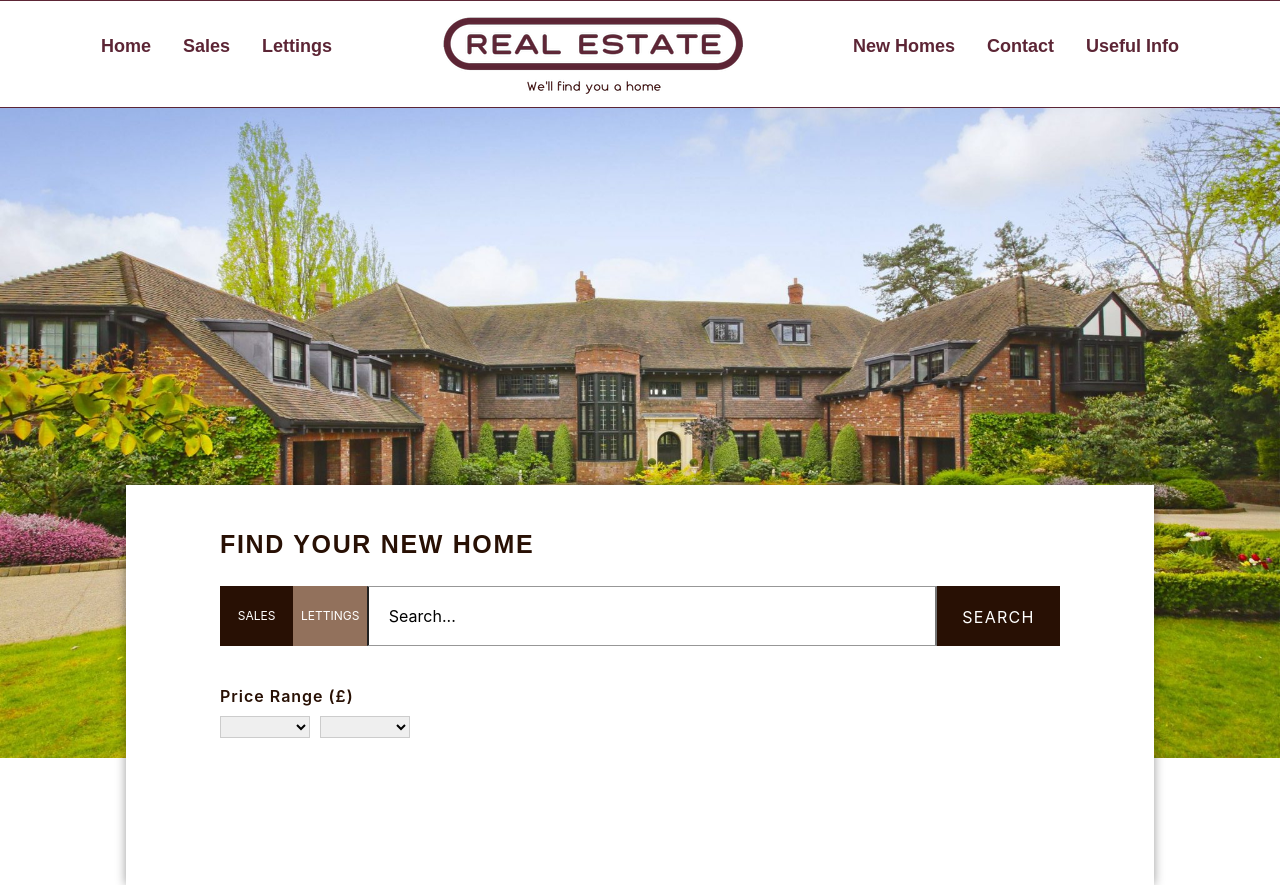
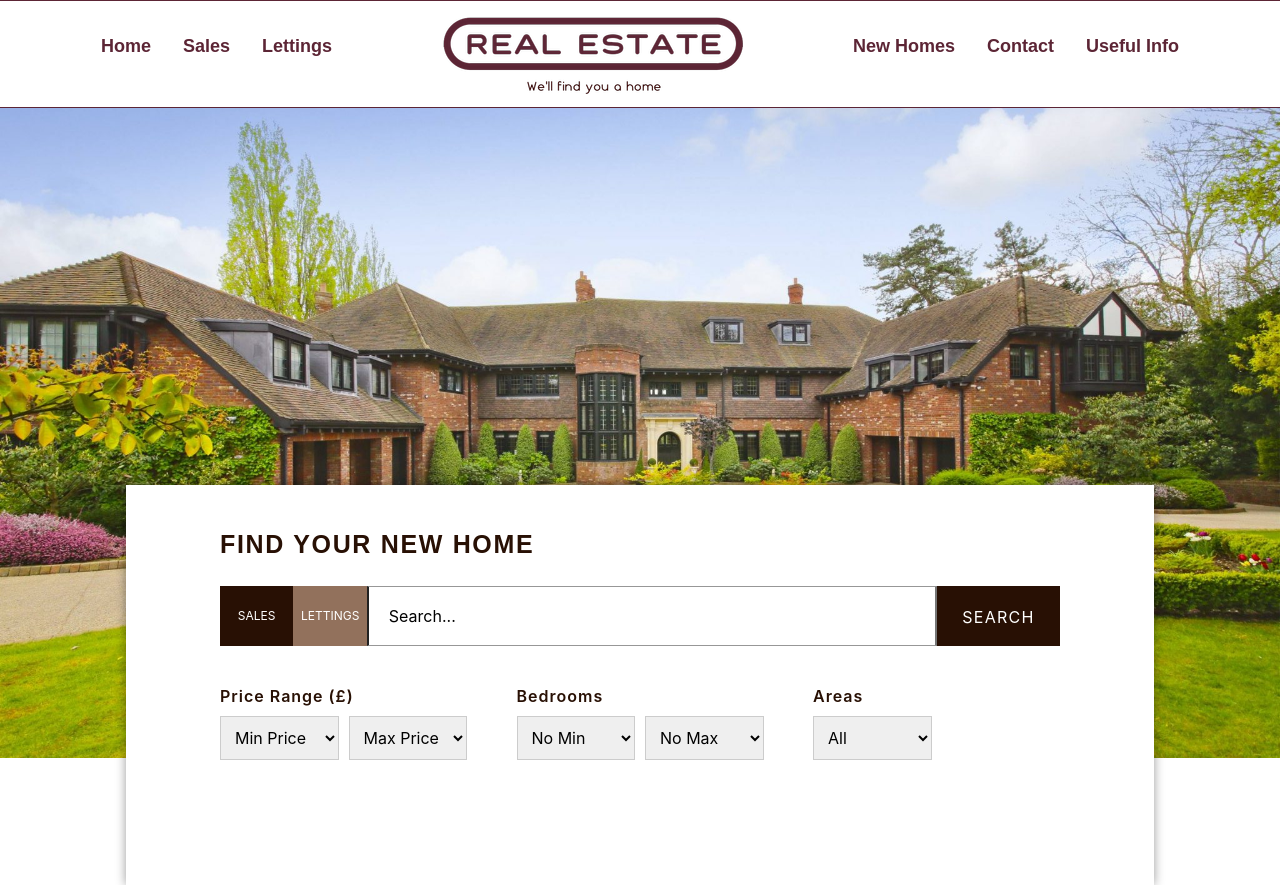
Before and after one commit to ChrisJonathan22/Real-Estate, a React (Create React App) app in the folder root/frontend/: page / in a window 1280 px wide. Built offline with nearby package versions, Linux system fonts and the light colour scheme; a web font is replaced by a local one.

Commit message:
I've added a bedroom range and a selection of locations.

```diff
--- a/root/frontend/src/components/SearchForm/SearchForm.js
+++ b/root/frontend/src/components/SearchForm/SearchForm.js
@@ -5,7 +5,11 @@ export default class SearchForm extends Component {
     constructor (props) {
         super(props);
         this.state = {
-            type: "sales"
+            type: "sales",
+            minPrice: '',
+            maxPrice: '',
+            minBed: '',
+            maxBed: ''
         }
     }
     render() {
@@ -90,6 +94,67 @@ export default class SearchForm extends Component {
                                 }
                             </div>
                         </div>
+
+                        <div className="option_control dual_option">
+                            <label for="min-price">Bedrooms</label>
+                            <div className="SumoSelect sumo_min_price" tabIndex="0" role="button" aria-expanded="false">
+                                <select className="select_sm SumoUnder" id="min_price" tabindex="1">
+                                    <option className="bprice" value="0" selected="">No Min</option>
+                                    <option className="bprice" value="1">1</option>
+                                    <option className="bprice" value="2">2</option>
+                                    <option className="bprice" value="3">3</option>
+                                    <option className="bprice" value="4">4</option>
+                                    <option className="bprice" value="5">5</option>
+                                    <option className="bprice" value="6">6</option>
+                                    <option className="bprice" value="7">7</option>
+                                    <option className="bprice" value="8">8</option>
+                                    <option className="bprice" value="9">9</option>
+                                </select>
+                            </div>
+                            <div class="SumoSelect sumo_max-price" tabindex="0" role="button" aria-expanded="true">
+                                <select className="select_sm SumoUnder" id="min_price" tabindex="1">
+                                    <option className="rprice" value="0" selected="">No Max</option>
+                                    <option className="rprice" value="2">2</option>
+                                    <option className="rprice" value="3">3</option>
+                                    <option className="rprice" value="4">4</option>
+                                    <option className="rprice" value="5">5</option>
+                                    <option className="rprice" value="6">6</option>
+                                    <option className="rprice" value="7">7</option>
+                                    <option className="rprice" value="8">8</option>
+                                    <option className="rprice" value="9">9</option>
+                                    <option className="rprice" value="10">10</option>
+                                </select>
+                            </div>
+                            </div>
+
+
+                            <div class="option_control areas">
+                                <label for="areas">Areas</label>
+                                <div class="SumoSelect sumo_areas" tabindex="0" role="button" aria-expanded="true">
+                                    <select class="select-lg SumoUnder" id="areas" name="areas" tabindex="-1">
+                                        <option value="" selected="">All</option>
+                                        <option value="aldenham">Aldenham</option>
+                                        <option value="arkley">Arkley</option>
+                                        <option value="barnet">Barnet</option>
+                                        <option value="borehamwood">Borehamwood</option>
+                                        <option value="east-finchley">East Finchley</option>
+                                        <option value="elstree">Elstree</option>
+                                        <option value="finchley">Finchley</option>
+                                        <option value="hadley-green">Hadley Green</option>
+                                        <option value="hadley-wood">Hadley Wood</option>
+                                        <option value="hendon">Hendon</option>
+                                        <option value="mill-hill">Mill Hill</option>
+                                        <option value="north-finchley">North Finchley</option>
+                                        <option value="oakleigh-park">Oakleigh Park</option>
+                                        <option value="other">Other</option>
+                                        <option value="radlett">Radlett</option>
+                                        <option value="totteridge">Totteridge</option>
+                                        <option value="west-finchley">West Finchley</option>
+                                        <option value="whetstone">Whetstone</option>
+                                        <option value="woodside-park">Woodside Park</option>
+                                    </select>
+                                </div>
+                            </div>
                         <div className="option_control dual_option"></div>
 
                     </div>
--- a/root/frontend/src/components/SearchForm/SearchForm.scss
+++ b/root/frontend/src/components/SearchForm/SearchForm.scss
@@ -111,7 +111,7 @@
 
         @media screen and (min-width: 1100px) {
             .dual_option {
-                max-width: 190px;
+                // max-width: 190px;
             }
 
             .option_control {
@@ -119,7 +119,7 @@
             }
         }
 
-        .dual_option {
+        .dual_option, .areas {
             display: -webkit-box;
             display: -ms-flexbox;
             display: flex;
@@ -140,7 +140,7 @@
                 outline: none;
 
                 .SumoUnder {
-                    position: absolute;
+                    // position: absolute;
                     top: 0;
                     right: 0;
                     left: 0;
@@ -161,7 +161,7 @@
 
         @media screen and (min-width: 512px) {
             .option_control {
-                width: calc(50% - 5px);
+                width: calc(30% - 5px);
             }
         }
 
```
